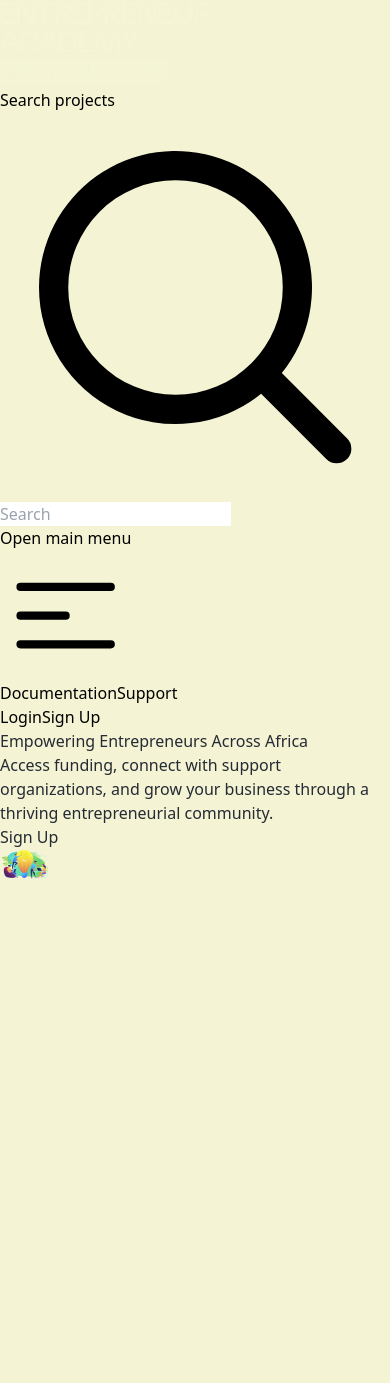
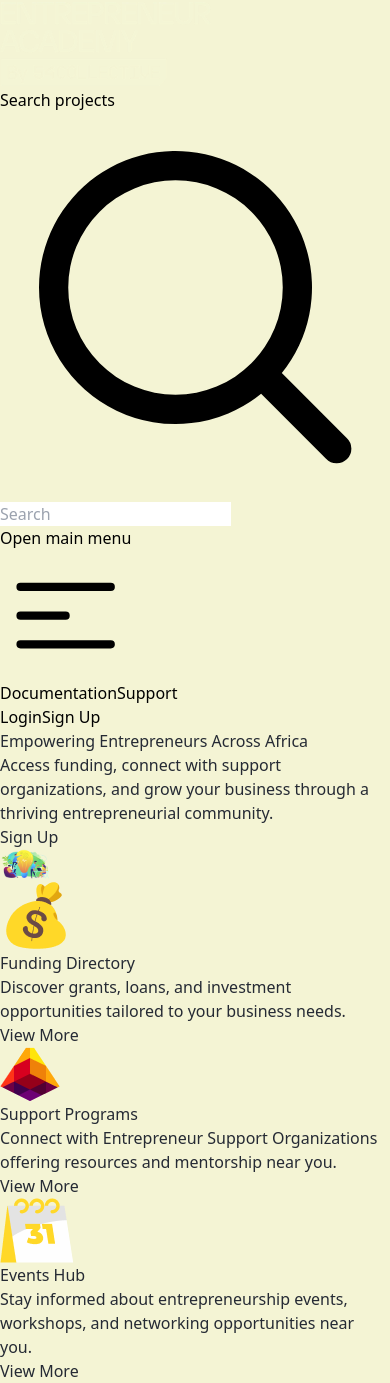
Before and after one commit to vicowiti/54collective, a Next.js app: page / in a window 390 px wide. Before the commit the page ends 880 px from the top, so only its background shows below. Built offline with nearby package versions, Linux system fonts and the light colour scheme.

Commit message:
NavCards responsive

```diff
--- a/src/app/page.tsx
+++ b/src/app/page.tsx
@@ -1,8 +1,10 @@
 import Hero from "@/components/Hero";
+import NavCard from "@/components/NavCard";
 
 const page = () => {
   return <div className="px-4 sm:px-0">
     <Hero />
+    <NavCard />
   </div>;
 };
 
--- /dev/null
+++ b/src/components/NavCard.tsx
@@ -0,0 +1,23 @@
+import { navCards } from "@/data/navCards";
+
+const NavCard = () => {
+  return (
+    <div className="py-16 grid grid-cols-1 sm:grid-cols-3 gap-10 ">
+      {navCards.map((card) => (
+        <article
+          key={card.title}
+          className="flex flex-col  gap-2 p-12 bg-[#F6F6E8] rounded-xl shadow"
+        >
+          <img src={card.icon} alt="Card image" className="w-20 h-auto" />
+          <h5 className="text-2xl font-bold">{card.title}</h5>
+          <p className="text-lg">{card.description}</p>
+          <button className="border rounded-md mt-3 py-3 font-semibold border-[#64B500] text-[#64B500]">
+            {card.buttonText}
+          </button>
+        </article>
+      ))}
+    </div>
+  );
+};
+
+export default NavCard;
--- /dev/null
+++ b/src/data/navCards.ts
@@ -0,0 +1,23 @@
+export const navCards = [
+  {
+    title: "Funding Directory",
+    description:
+      "Discover grants, loans, and investment opportunities tailored to your business needs.",
+    buttonText: "View More",
+    icon: "/landing/money-icon.png",
+  },
+  {
+    title: "Support Programs",
+    description:
+      "Connect with Entrepreneur Support Organizations offering resources and mentorship near you.",
+    buttonText: "View More",
+    icon: "/landing/support-icon.png",
+  },
+  {
+    title: "Events Hub",
+    description:
+      "Stay informed about entrepreneurship events, workshops, and networking opportunities near you.",
+    buttonText: "View More",
+    icon: "/landing/events-icon.png",
+  },
+];
```
